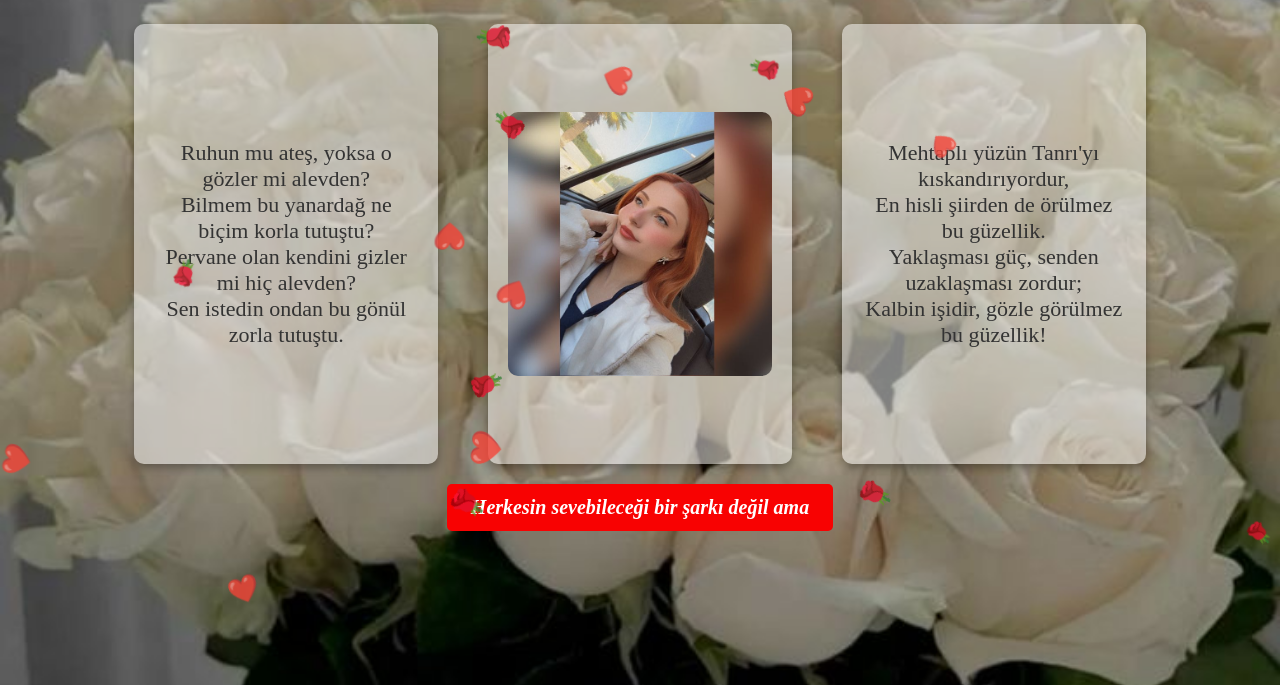
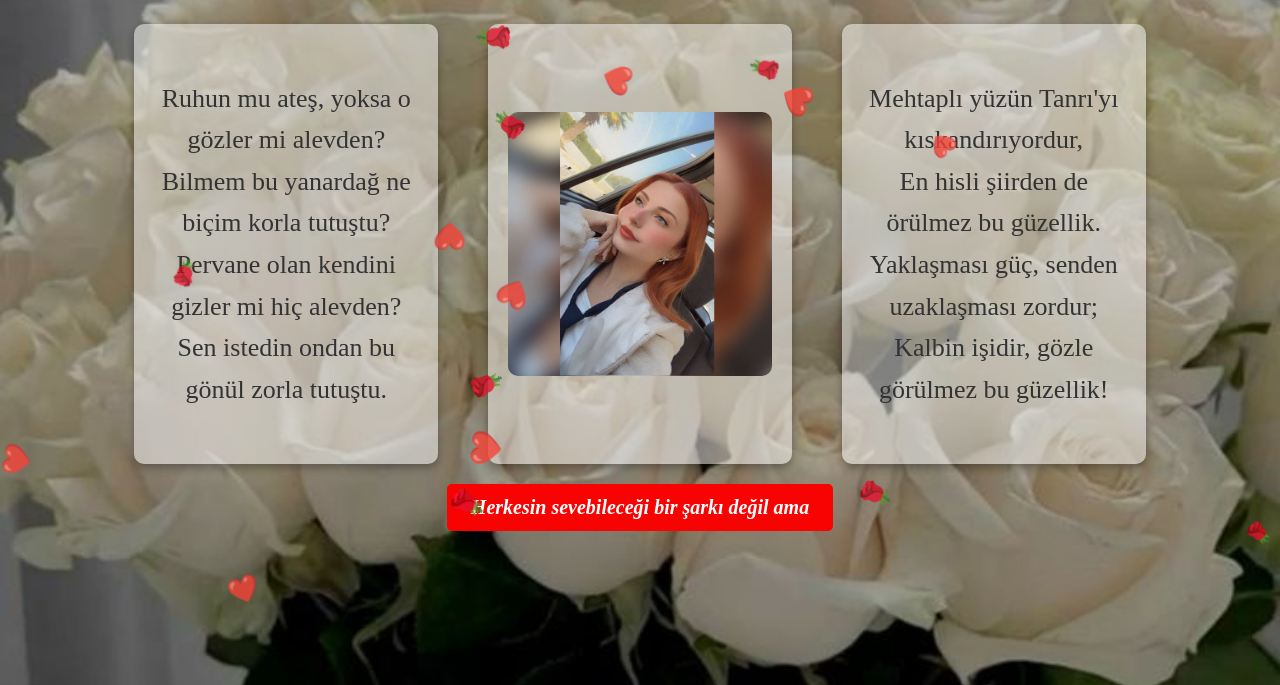
Before and after one commit to sezarinci/yusufr-ya, a plain HTML site: page index.html in a window 1280 px wide. Shown: the part 131-816 px from the top of the page. Drawn offline with Linux system fonts and the light colour scheme; a web font is replaced by a local one.

```diff
--- a/index.html
+++ b/index.html
@@ -46,7 +46,8 @@
             background: rgba(255, 255, 255, 0.5);
             border-radius: 10px;
             text-align: center;
-            font-size: 22px;
+            font-size: 26px;
+            line-height: 1.6;
             font-family: 'Playfair Display', serif;
             color: #333;
             box-shadow: 0 4px 8px rgba(0, 0, 0, 0.3);
```
